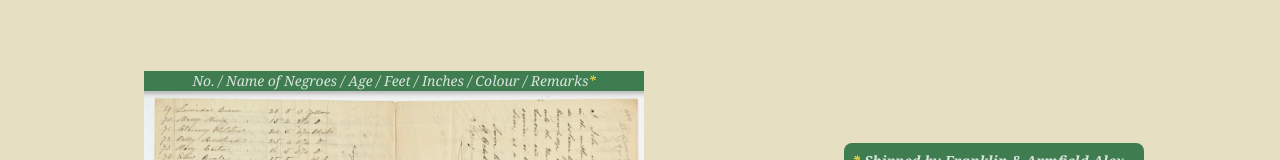
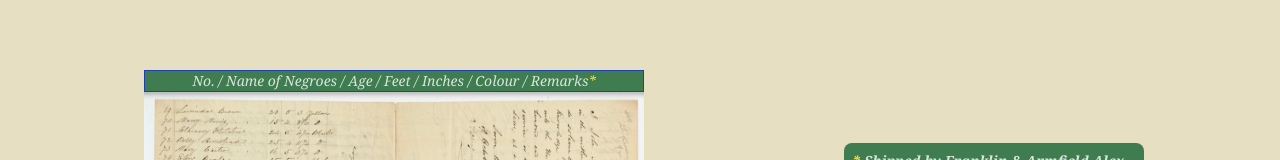
Before and after one commit to mmaustin/brig-uncas, a Next.js app in the folder uncas/: page /text-back in a window 1280 px wide. Shown: the part 127-287 px from the top of the page. Built offline with nearby package versions, Linux system fonts and the light colour scheme.

Commit message:
Fixed banner margins on text display routes

```diff
--- a/uncas/app/text-back/page.tsx
+++ b/uncas/app/text-back/page.tsx
@@ -10,7 +10,7 @@ const TextBack = () => {
     <section className="w-full h-[650px] md:h-[550px]">
       <div className=" w-inherit h-full mx-10 flex flex-col justify-center  md:flex-wrap md:justify-around items-center">
         <div className="flex flex-col justify-center items-center">
-          <div className="text-center font-serif italic text-sm w-[275px] sm:w-[400px] md:w-[400px] lg:w-[500px] text-white/80 bg-green-800/80 mx-2">
+          <div className="text-center font-serif italic text-sm w-[275px] sm:w-[400px] md:w-[400px] lg:w-[500px] text-white/80 bg-green-800/80 mx-2 border border-blue-800">
             No. / Name of Negroes / Age / Feet / Inches / Colour / Remarks
             <span className="text-yellow-300">*</span>
           </div>
--- a/uncas/app/text-front/page.tsx
+++ b/uncas/app/text-front/page.tsx
@@ -12,7 +12,7 @@ const TextFront = () => {
     <section className="w-full h-[650px] md:h-[550px]">
       <div className=" w-inherit h-full mx-10 flex flex-col justify-center  md:flex-wrap md:justify-around items-center">
         <div className="flex flex-col justify-center items-center">
-          <div className="text-center font-serif italic text-sm w-[275px] sm:w-[400px] md:w-[400px] lg:w-[500px] text-white/80 bg-green-800/80 mx-2">
+          <div className="text-center font-serif italic text-sm w-[275px] sm:w-[400px] md:w-[400px] lg:w-[500px] text-white/80 bg-green-800/80 mx-2 border border-blue-800">
             No. / Name of Negroes / Age / Feet / Inches / Colour / Remarks
             <span className="text-yellow-300">*</span>
           </div>
```
